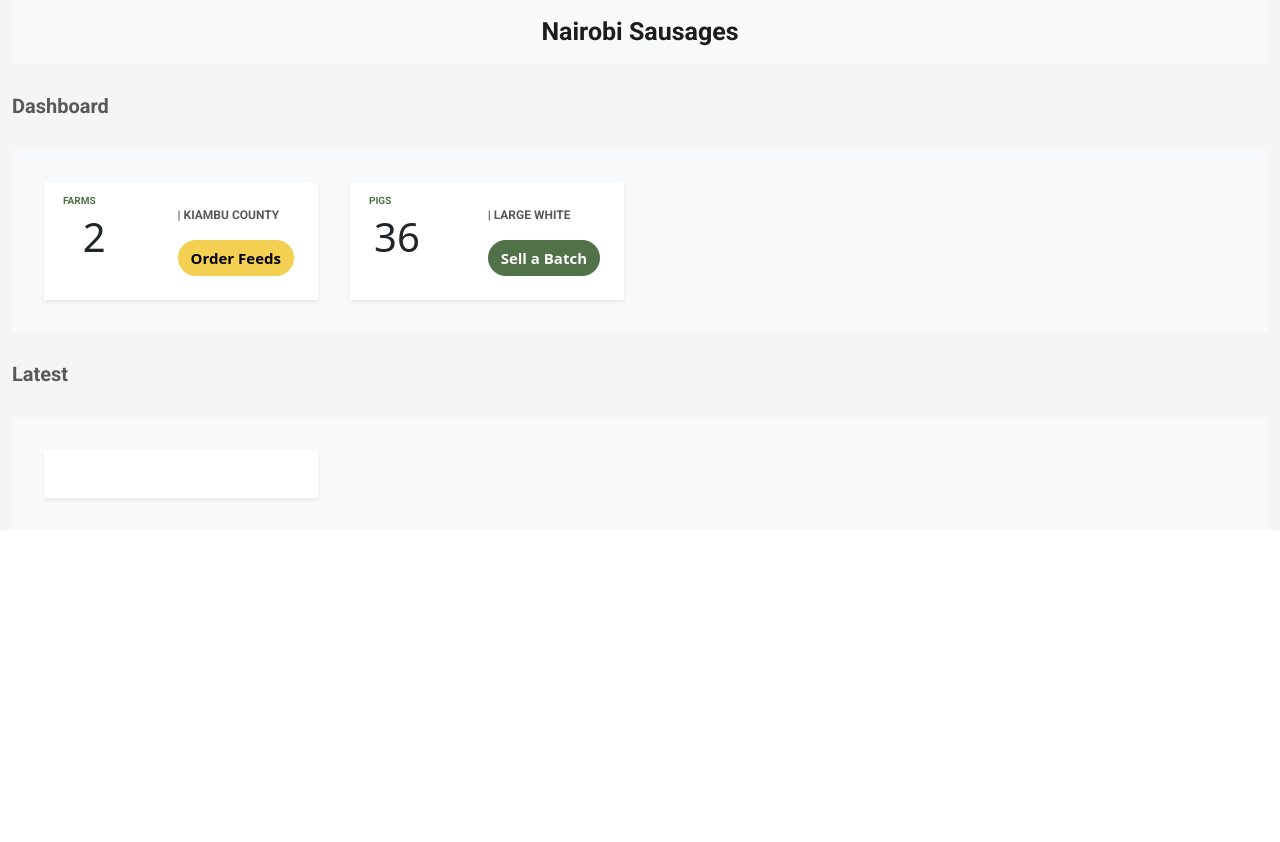
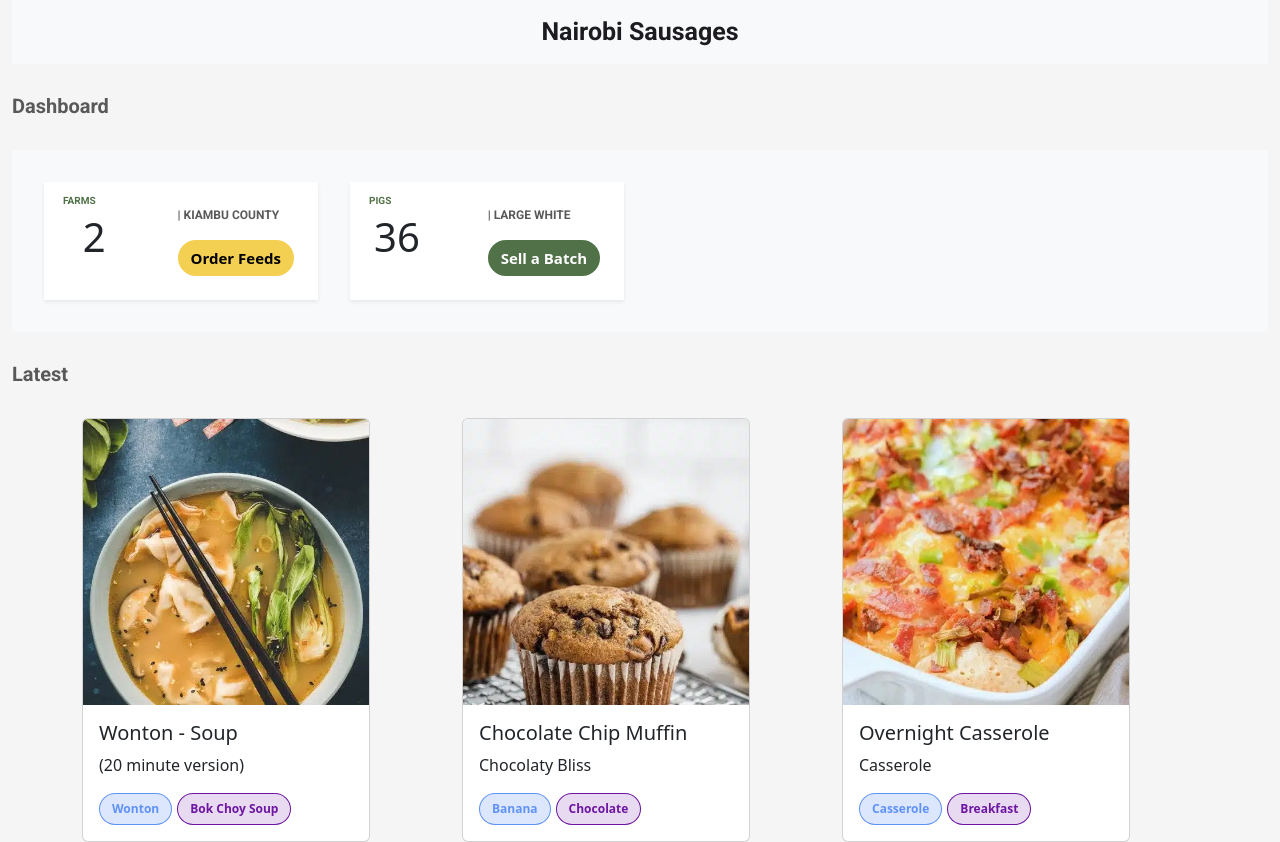
Before and after one commit to samnjuguna44/peach-cars-test, a Vue app: page /dashboard in a window 1280 px wide. Before the commit the page ends 800 px from the top, so only its background shows below. Built offline with nearby package versions, Linux system fonts and the light colour scheme.

Commit message:
finalised Dashboard

```diff
--- a/src/router/index.js
+++ b/src/router/index.js
@@ -3,6 +3,8 @@ import VueRouter from 'vue-router'
 // import HomeView from '../views/HomeView.vue'
 import LoginPage from "../components/LoginPage.vue"
 import DashBoardPage from "../views/DashBoardPage.vue"
+import OrderFeeds from "../views/OrderFeeds.vue"
+import SubmitPig from "../views/SubmitPig.vue"
 
 Vue.use(VueRouter)
 
@@ -23,6 +25,16 @@ const routes = [
     component: DashBoardPage
   },
   {
+    path: '/feeds',
+    name: 'feeds',
+    component: OrderFeeds
+  },
+  {
+    path: '/batch',
+    name: 'batch',
+    component: SubmitPig
+  },
+  {
     path: '/about',
     name: 'about',
     // route level code-splitting
--- a/src/views/DashBoardPage.vue
+++ b/src/views/DashBoardPage.vue
@@ -17,7 +17,7 @@
     <h1 class="dash-heading">Dashboard</h1>
     <br />
     <div class="p-3 bg-light">
-      <div class="container-fluid">
+      <div class="container-fluid cont">
         <div class="row">
           <div class="col-12 col-sm-6 col-md-4 col-lg-3 p-3 bg-light">
             <div
@@ -27,7 +27,7 @@
               <h3 class="fs-1 feed-number">2</h3>
               <div>
                 <p class="county-title">| KIAMBU COUNTY</p>
-                <button class="feed-button btn rounded-pill">
+                <button class="feed-button btn rounded-pill" @click.prevent="feeding" v-if="!isLogging">
                   Order Feeds
                 </button>
               </div>
@@ -41,7 +41,7 @@
               <h3 class="fs-1 pig-number">36</h3>
               <div>
                 <p class="county-title">| LARGE WHITE</p>
-                <button class="sell-button btn rounded-pill">
+                <button class="sell-button btn rounded-pill" @click.prevent="selling" v-if="!isLogging">
                   Sell a Batch
                 </button>
               </div>
@@ -52,14 +52,42 @@
     </div>
     <h1 class="dash-heading">Latest</h1>
     <br />
-    <div class="p-3 bg-light">
-      <div class="container-fluid">
-        <div class="row">
-          <div class="col-12 col-sm-6 col-md-4 col-lg-3 p-3 bg-light">
-            <div
-              class="d-flex justify-content-between p-4 align-items-center bg-white border-secondary shadow-sm"
-            >
-              <!-- <img src="../assets/wonton-soup.jpg" alt=""/> -->
+    <div class="container">
+      <div class="row">
+        <div class="col-sm-4">
+          <div class="card">
+            <img
+              src="../assets/wonton-soup.jpg"
+              class="card-img-top"
+              alt="wonton"
+            />
+            <div class="card-body">
+              <h5 class="card-title">Wonton - Soup</h5>
+              <p class="card-text">(20 minute version)</p>
+              <button class="btn rounded-pill food-button">Wonton</button>
+              <button class="btn rounded-pill food-button-i">Bok Choy Soup</button>
+            </div>
+          </div>
+        </div>
+        <div class="col-sm-4">
+          <div class="card">
+            <img src="../assets/chocolate-chip.jpg" class="card-img-top" alt="chocolate" />
+            <div class="card-body">
+              <h5 class="card-title">Chocolate Chip Muffin</h5>
+              <p class="card-text">Chocolaty Bliss</p>
+              <button class="btn btn rounded-pill food-button">Banana</button>
+              <button class="btn btn rounded-pill food-button-i">Chocolate</button>
+            </div>
+          </div>
+        </div>
+        <div class="col-sm-4">
+          <div class="card">
+            <img src="../assets/overnight-casserole.jpg" class="card-img-top" alt="Image 2" />
+            <div class="card-body">
+              <h5 class="card-title">Overnight Casserole</h5>
+              <p class="card-text">Casserole</p>
+              <button class="btn rounded-pill food-button">Casserole</button>
+              <button class="btn rounded-pill food-button-i">Breakfast</button>
             </div>
           </div>
         </div>
@@ -68,7 +96,41 @@
   </section>
 </template>
 
-<script></script>
+<script>
+export default {
+  data () {
+    return {
+      isLogginIn: false,
+    }
+  },
+  methods: {
+    feeding() {
+      this.isLoggingIn = true
+
+      setTimeout(() => {
+           this.isLoggingIn = false
+           setTimeout(() => this.redirect(), 1000)
+      }, 1000)
+    },
+
+    redirect() {
+      this.$router.push({ path: '/feeds' })
+    },
+    selling() {
+      this.isLoggingIn = true
+
+      setTimeout(() => {
+           this.isLoggingIn = false
+           setTimeout(() => this.redirectTo(), 1000)
+      }, 1000)
+    },
+
+    redirectTo() {
+      this.$router.push({ path: '/batch' })
+    },
+  },
+}
+</script>
 
 <style lang="scss">
 .farm-number {
@@ -97,6 +159,10 @@
   color: #595959;
   font-family: "Roboto", sans-serif;
   margin-top: 30px;
+}
+
+.cont {
+  max-width: 1500px;
 }
 
 .county-title {
@@ -152,4 +218,53 @@
   font-weight: 700;
   font-size: 15px;
 }
+
+.card {
+  width: 18rem;
+}
+
+@media (max-width: 767px) {
+  .card {
+    margin-bottom: 1.5rem;
+  }
+}
+
+@media (min-width: 768px) and (max-width: 991px) {
+  .card {
+    margin-right: 1.5rem;
+  }
+  .card:last-child {
+    margin-right: 0;
+  }
+}
+
+@media (min-width: 992px) {
+  .card {
+    margin-right: 1.5rem;
+  }
+  .card:nth-child(3n) {
+    margin-right: 0;
+  }
+}
+
+.food-button {
+  background: rgba(82, 137, 244, 0.2);
+  border: 1px solid rgba(82, 137, 244, 0.9);
+  border-radius: 50px;
+  color: #6092F5;
+  font-style: normal;
+  font-weight: 700;
+  font-size: 12px;
+}
+
+.food-button-i {
+  background: rgba(95, 0, 153, 0.14);
+  border: 1px solid rgba(95, 0, 153, 0.9);
+  border-radius: 40px;
+  color: #6D16A2;
+  font-style: normal;
+  font-weight: 700;
+  font-size: 12px;
+  margin-left: 5px;
+}
 </style>
--- /dev/null
+++ b/src/views/OrderFeeds.vue
@@ -0,0 +1,3 @@
+<template>
+    <h1>Feeds</h1>
+</template>
```
